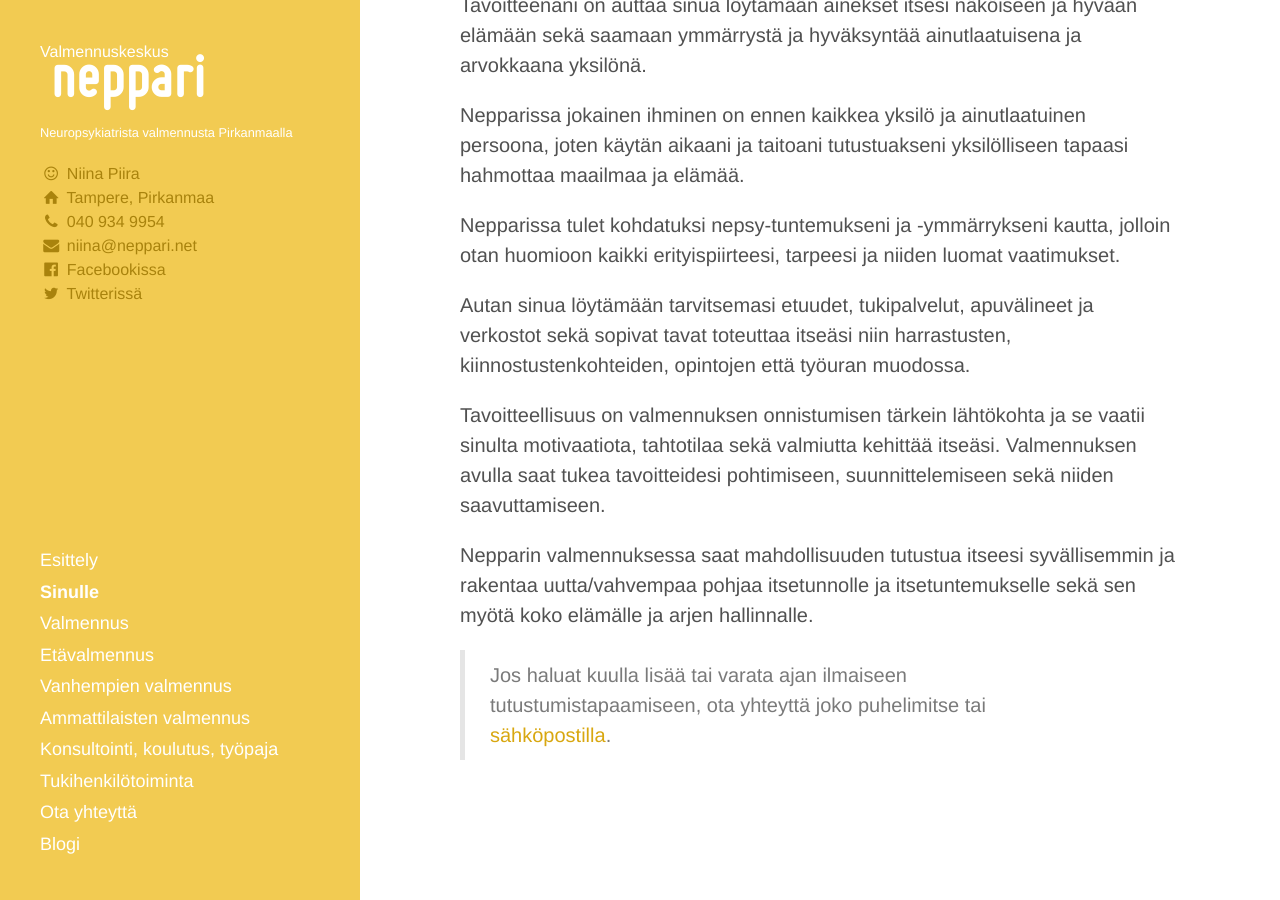
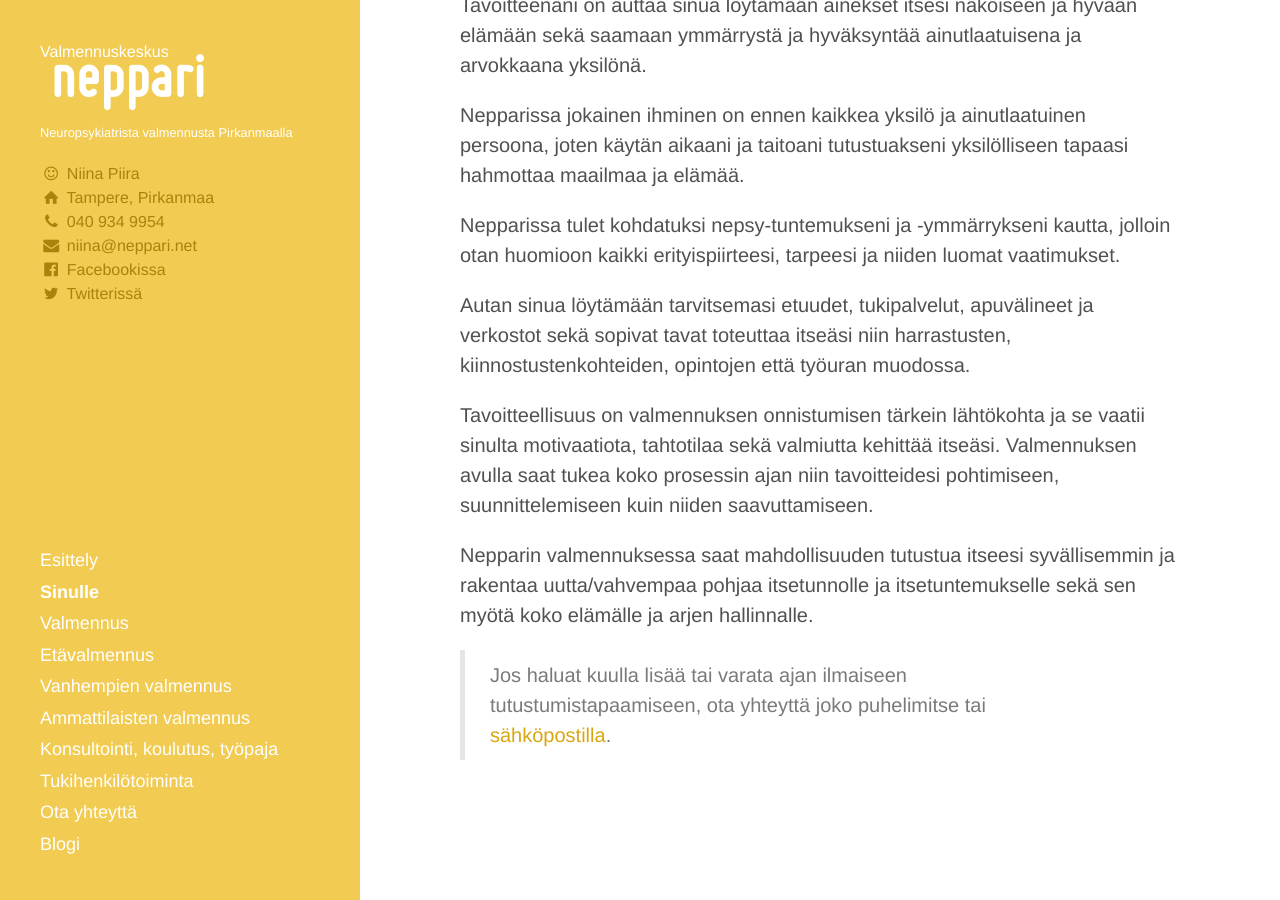
Before and after one commit to niinapiira/neppari.net, a Jekyll site: the page built from sinulle.md, in a window 1280 px wide and 900 px high, scrolled down 757 px. Built offline with Jekyll 4.4.1, drawn with Linux system fonts in a browser that asks for light colours.

Commit message:
Update sinulle.md

```diff
--- a/sinulle.md
+++ b/sinulle.md
@@ -35,7 +35,7 @@ Nepparissa tulet kohdatuksi nepsy-tuntemukseni ja -ymmärrykseni kautta, jolloin
 
 Autan sinua löytämään tarvitsemasi etuudet, tukipalvelut, apuvälineet ja verkostot sekä sopivat tavat toteuttaa itseäsi niin harrastusten, kiinnostustenkohteiden, opintojen että työuran muodossa.
 
-Tavoitteellisuus on valmennuksen onnistumisen tärkein lähtökohta ja se vaatii sinulta motivaatiota, tahtotilaa sekä valmiutta kehittää itseäsi. Valmennuksen avulla saat tukea tavoitteidesi pohtimiseen, suunnittelemiseen sekä niiden saavuttamiseen.
+Tavoitteellisuus on valmennuksen onnistumisen tärkein lähtökohta ja se vaatii sinulta motivaatiota, tahtotilaa sekä valmiutta kehittää itseäsi. Valmennuksen avulla saat tukea koko prosessin ajan niin tavoitteidesi pohtimiseen, suunnittelemiseen kuin niiden saavuttamiseen.
 
 Nepparin valmennuksessa saat mahdollisuuden tutustua itseesi syvällisemmin ja rakentaa uutta/vahvempaa pohjaa itsetunnolle ja itsetuntemukselle sekä sen myötä koko elämälle ja arjen hallinnalle.
 
```
